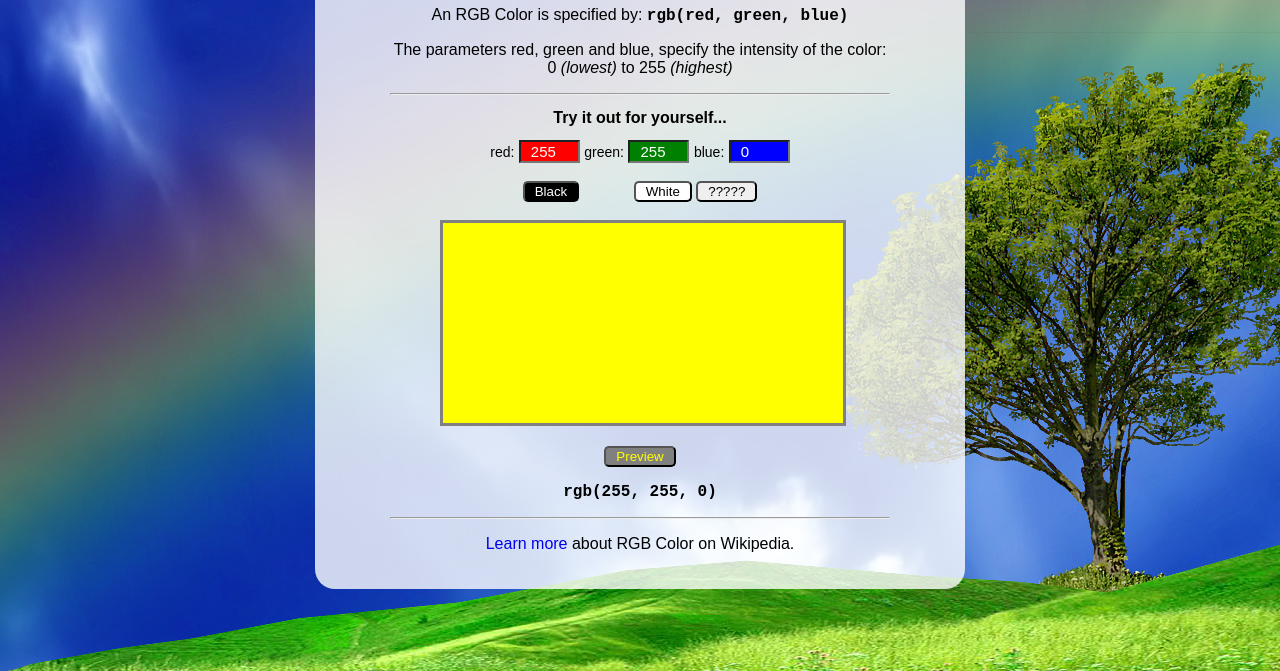
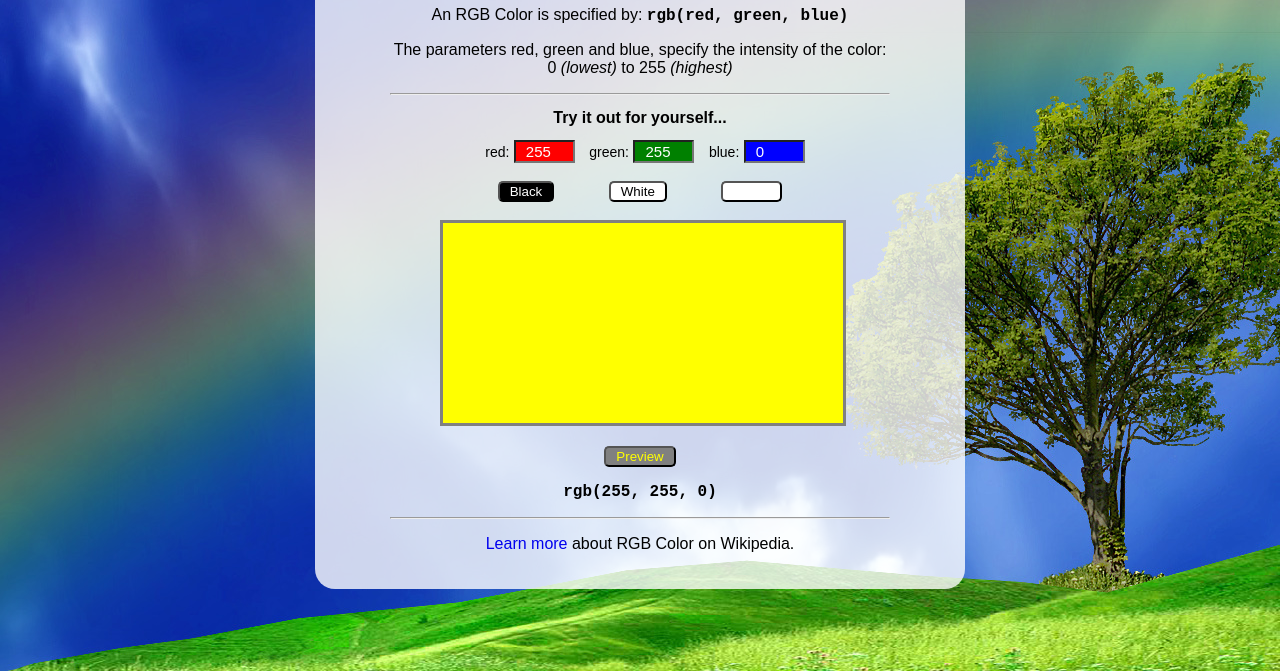
Before and after one commit to d-mustafa/Completed-RGB-Website, a plain HTML site: page index.html in a window 1280 px wide. Shown: the part 129-800 px from the top of the page. Drawn offline with Linux system fonts and the light colour scheme.

Commit message:
Update style.css

```diff
--- a/style.css
+++ b/style.css
@@ -54,6 +54,7 @@ input {
 
 label {
   font-size: 14px;
+  margin-left: 10px;
 }
 
 #redinput {
@@ -89,11 +90,17 @@ button {
 #whitebutton {
   color: black;
   background-color: white;
+  margin-right: 50px;
 }
 
 #previewbutton {
   color: white;
   background-color: gray;
+}
+
+#randombutton {
+  color: rgb(255, 255, 255);
+  background-color: rgb(255, 255, 255);
 }
 
 /* display window */
```
